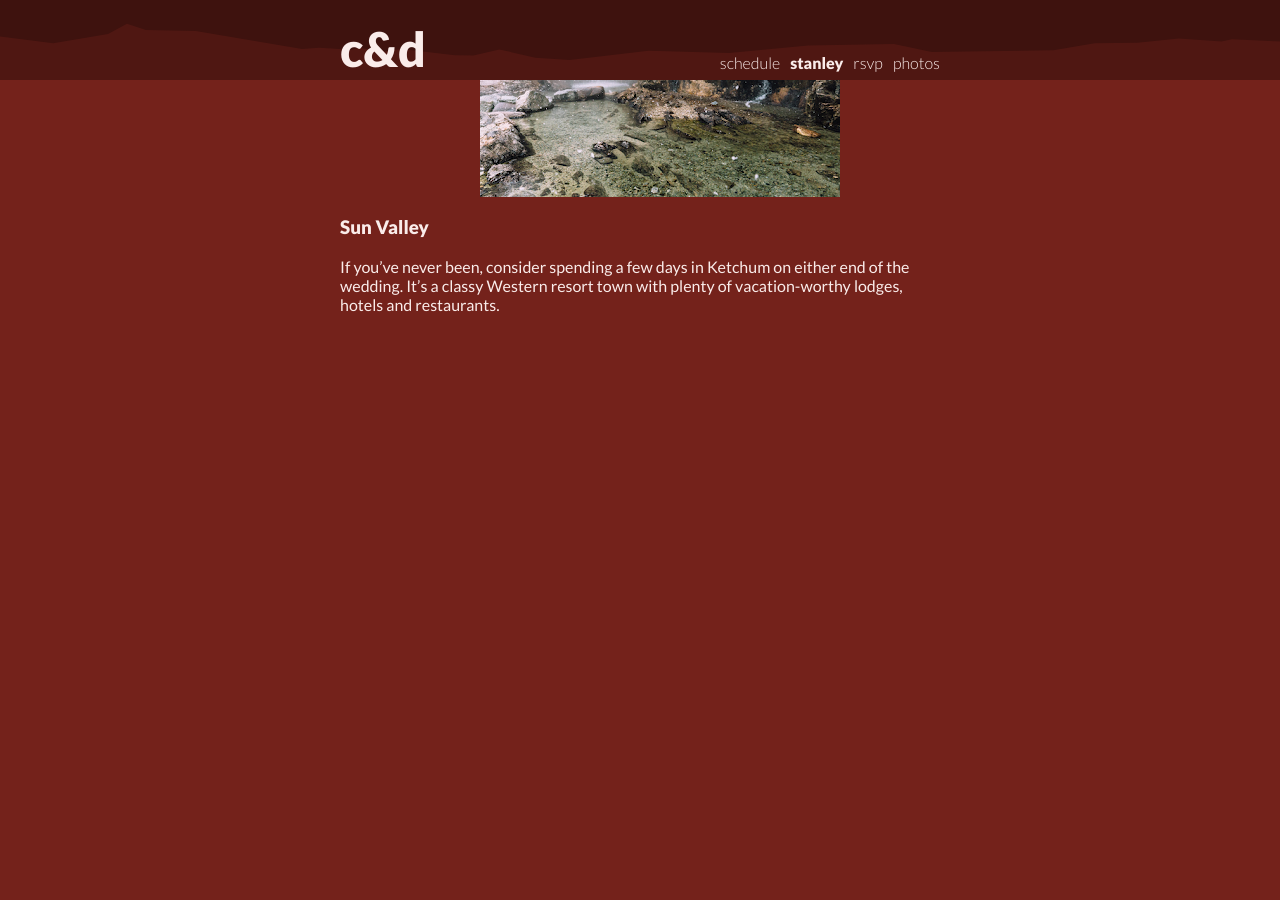
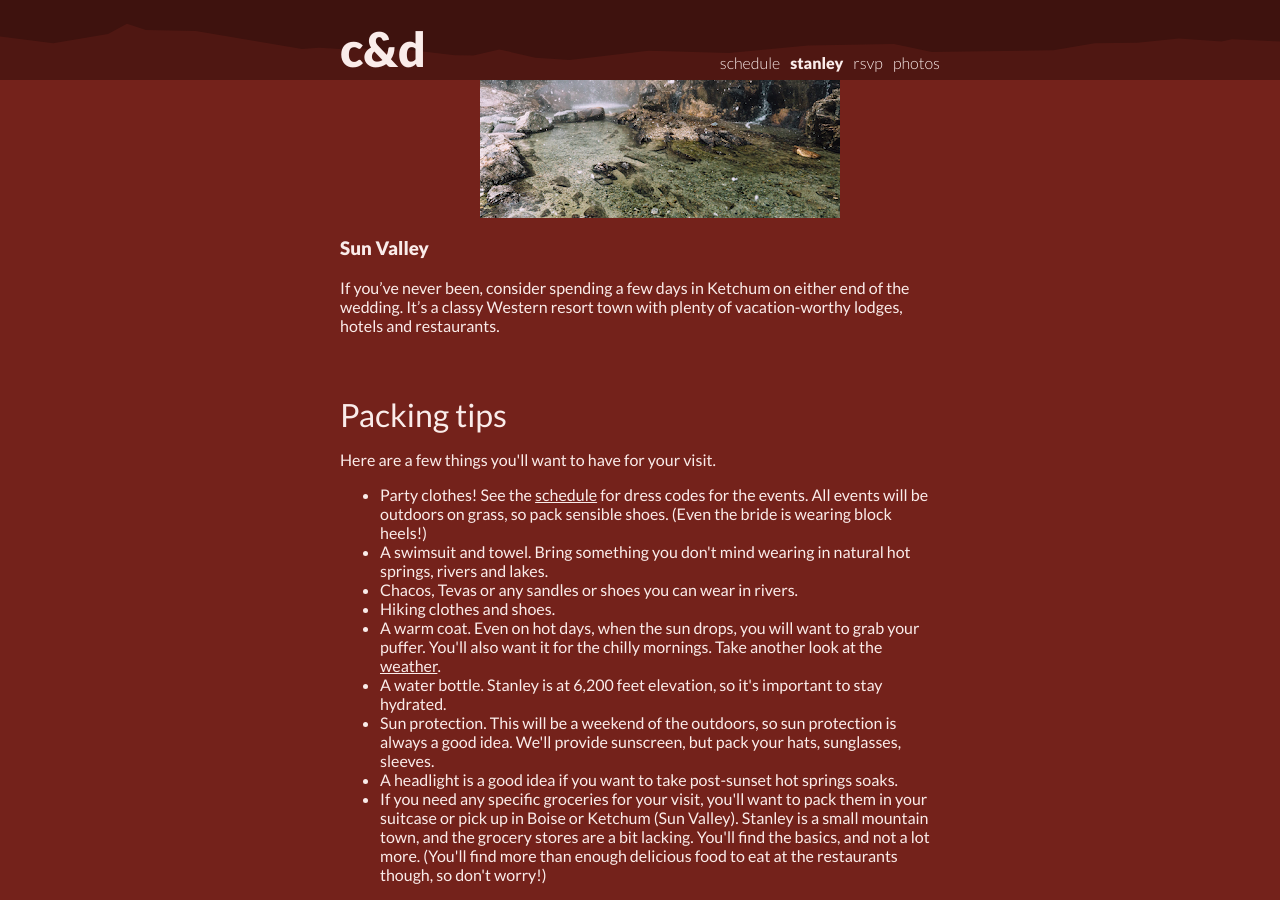
Before and after one commit to dproctor/wedding-website, a Jekyll site: the page built from stanley.md, in a window 1280 px wide and 900 px high, scrolled down 5963 px. Built offline with Jekyll 4.4.1, drawn with Linux system fonts in a browser that asks for light colours; before the commit the page ends 6293 px from its top, so only the background shows below that.

Commit message:
added a packing list to stanley page

```diff
--- a/stanley.md
+++ b/stanley.md
@@ -9,6 +9,7 @@ permalink: /stanley/
  <li> <a href="#where-to-stay"> Where to stay</a> </li>
  <li> <a href="#weather"> Weather</a> </li>
  <li> <a href="#things-to-do"> Things to do</a> </li>
+ <li> <a href="#packing-tips"> Packing tips</a> </li>
 </ul>
 <img src="/assets/img/view_from_lower_stanley.jpg">
 
@@ -215,3 +216,19 @@ If you’ve never been, consider spending a few days in Ketchum
 on either end of the wedding. It’s a classy Western resort
 town with plenty of vacation-worthy lodges, hotels and
 restaurants.
+
+<h2> <a class="anchor" name="packing-tips" id="packing-tips"></a>Packing tips </h2>
+<p>
+Here are a few things you'll want to have for your visit.
+<ul>
+ <li> Party clothes! See the <a href="/schedule/">schedule</a> for dress codes for the events. All events will be outdoors on grass, so pack sensible shoes. (Even the bride is wearing block heels!)</li>
+ <li> A swimsuit and towel. Bring something you don't mind wearing in natural hot springs, rivers and lakes. </li>
+  <li> Chacos, Tevas or any sandles or shoes you can wear in rivers. </li>
+ <li> Hiking clothes and shoes. </li>
+ <li> A warm coat. Even on hot days, when the sun drops, you will want to grab your puffer. You'll also want it for the chilly mornings. Take another  look at the <a href="#weather"> weather</a>. </li>
+ <li> A water bottle. Stanley is at 6,200 feet elevation, so it's important to stay hydrated. </li>
+ <li> Sun protection. This will be a weekend of the outdoors, so sun protection is always a good idea. We'll provide sunscreen, but pack your hats, sunglasses, sleeves.</li>
+ <li> A headlight is a good idea if you want to take post-sunset hot springs soaks. </li>
+ <li> If you need any specific groceries for your visit, you'll want to pack them in your suitcase or pick up in Boise or Ketchum (Sun Valley). Stanley is a small mountain town, and the grocery stores are a bit lacking. You'll find the basics, and not a lot more. (You'll find more than enough delicious food to eat at the restaurants though, so don't worry!)</li>
+</ul>
+</p>
```
